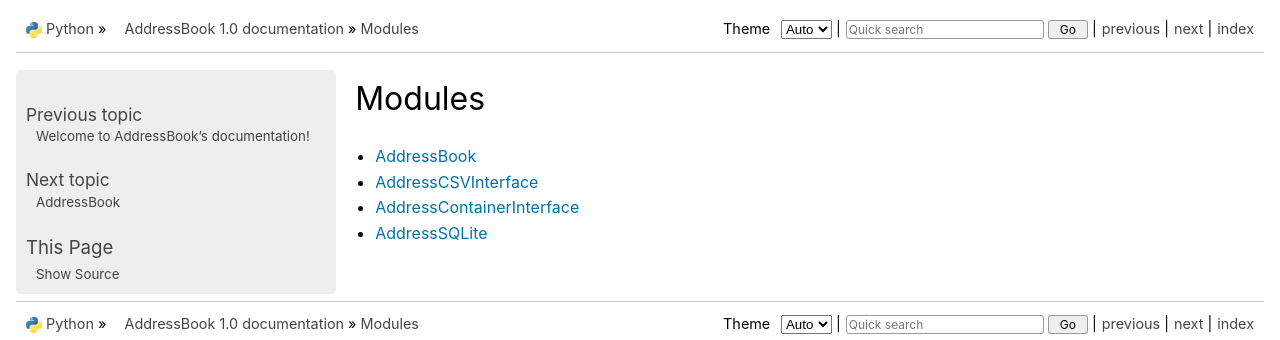
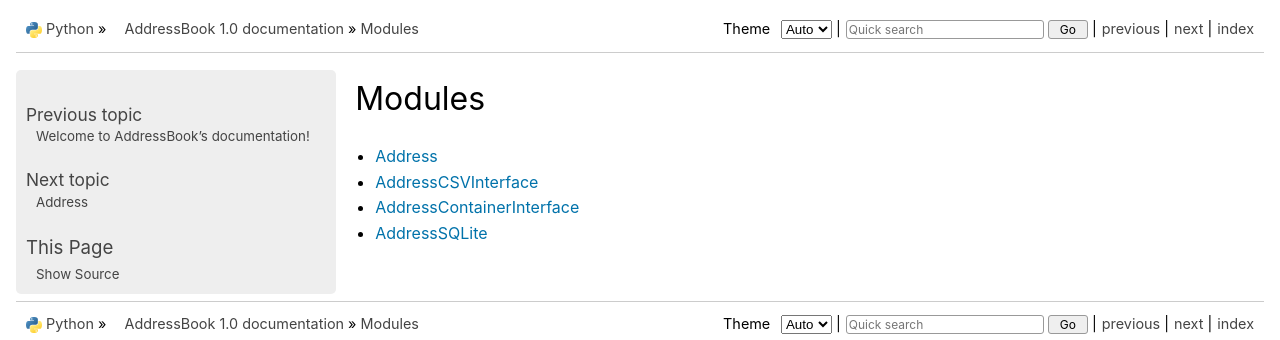
Before and after one commit to DrKnallfrosch/AddressBook, a Sphinx documentation site: the page built from docs/source/modules.rst, in a window 1280 px wide. Shown: the top 340 px of the page. Built offline with Sphinx 7.4.7, drawn with Linux system fonts in a browser that asks for light colours.

```diff
--- /dev/null
+++ b/docs/source/Address.rst
@@ -0,0 +1,5 @@
+Address
+============
+
+.. automodule:: AddressBook.Address
+   :members:
--- a/docs/source/AddressCSVInterface.rst
+++ b/docs/source/AddressDatabaseCSV.rst
@@ -1,5 +1,5 @@
 AddressCSVInterface
 ===================
 
-.. automodule:: AddressBook.AddressCSVInterface
+.. automodule:: AddressBook.AddressDatabaseCSV
    :members:
--- a/docs/source/AddressSQLite.rst
+++ b/docs/source/AddressSQLite.rst
@@ -1,5 +1,5 @@
 AddressSQLite
 =============
 
-.. automodule:: AddressBook.AddressSQLite
+.. automodule:: AddressBook.AddressDatabaseSQL
    :members:
--- a/docs/source/index.rst
+++ b/docs/source/index.rst
@@ -9,12 +9,12 @@ Welcome to AddressBook's documentation!
 
    modules
 
-.. automodule:: AddressBook
+.. automodule:: Address
    :members:
    :undoc-members:
    :show-inheritance:
 
-.. automodule:: AddressSQLite
+.. automodule:: AddressDatabaseSQL
    :members:
    :undoc-members:
    :show-inheritance:
--- a/docs/source/modules.rst
+++ b/docs/source/modules.rst
@@ -2,9 +2,9 @@ Modules
 =======
 
 .. toctree::
-   :maxdepth: 2
+   :maxdepth: 4
 
-   AddressBook
-   AddressCSVInterface
+   Address
+   AddressDatabaseCSV
    AddressContainerInterface
    AddressSQLite
```
Also changed, not shown: docs/source/_static/custom.css (added, +7 -0 lines).
